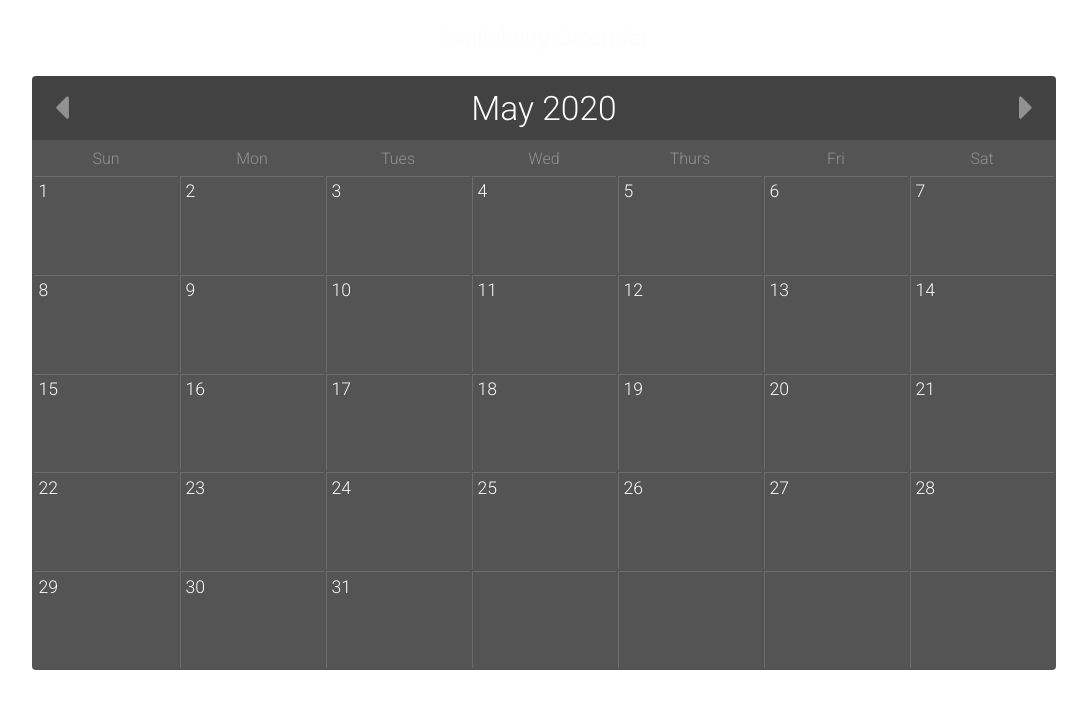
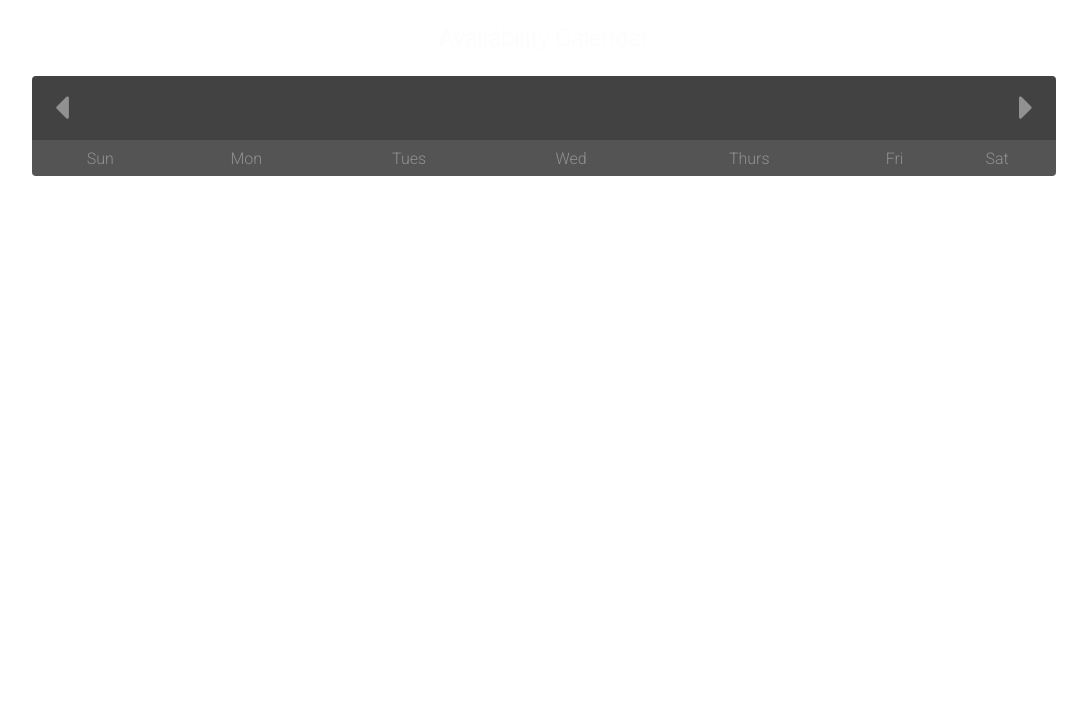
Before and after one commit to ewether/availability-calendar, a plain HTML site: page html/index.html in a window 1280 px wide. Shown: the whole page, without its empty margins (96-1183 px from the left). Drawn offline with nearby package versions, Linux system fonts and the light colour scheme.

Commit message:
restarting with cleaner code

```diff
--- a/html/index.html
+++ b/html/index.html
@@ -19,7 +19,7 @@
             <h2><i class="fas fa-caret-left"></i></h2>
           </button>
           <div class="month-year">
-            <h2 class="selected-month"></h2>
+            <h2 class="month"></h2>
             <h2 class="year"></h2>
           </div>
           <button class="nav-btn" id="right-btn">
@@ -39,53 +39,6 @@
               <th>Sat</th>
             </tr>
           </thead>
-          <tbody class="numbered-days">
-            <tr>
-              <td>1</td>
-              <td>2</td>
-              <td>3</td>
-              <td>4</td>
-              <td>5</td>
-              <td>6</td>
-              <td>7</td>
-            </tr>
-            <tr>
-              <td>8</td>
-              <td>9</td>
-              <td>10</td>
-              <td>11</td>
-              <td>12</td>
-              <td>13</td>
-              <td>14</td>
-            </tr>
-            <tr>
-              <td>15</td>
-              <td>16</td>
-              <td>17</td>
-              <td>18</td>
-              <td>19</td>
-              <td>20</td>
-              <td>21</td>
-            </tr>
-            <tr>
-              <td>22</td>
-              <td>23</td>
-              <td>24</td>
-              <td>25</td>
-              <td>26</td>
-              <td>27</td>
-              <td>28</td>
-            </tr>
-            <tr>
-              <td>29</td>
-              <td>30</td>
-              <td>31</td>
-              <td></td>
-              <td></td>
-              <td></td>
-              <td></td>
-            </tr>
-          </tbody>
         </table>
 
         <div class="bottom-border"></div>
--- a/js/scripts.js
+++ b/js/scripts.js
@@ -2,52 +2,11 @@ $(document).ready(function() {
   // all jQuery will go in here
   const leftBtn = document.getElementById('left-btn');
   const rightBtn = document.getElementById('right-btn');
-  const currentMonth = document.querySelector('.selected-month');
-  // const currentYear = document.querySelector('.year');
-  const weekDay = document.querySelectorAll('.calendar-days th');
-  const numberedDay = document.querySelectorAll('.calendar-days td');
+  const month = document.querySelector('.month');
+  const year = document.querySelector('.year');
 
   const monthArray = ["January", "February", "March", "April", "May", "June", "July", "August", "September", "October", "November", "December"];
 
-  // calendar starts on current day/month/yr
-  let currentDate = new Date();
-  // gets index number of current month and puts it into variable 'monthIndex'
-  let monthIndex = currentDate.getMonth();
-  // changes month html to the current month & year using its index in monthArray
-  let currentYear = currentDate.getFullYear();
-  currentMonth.innerHTML = monthArray[monthIndex]+' '+currentYear;
-
-    // if (currentDate.getMonth() == 11) {
-    //     let current = new Date(currentDate.getFullYear() + 1, 0, 1);
-
-    // } else {
-    //     let current = new Date(currentDate.getFullYear(), currentDate.getMonth() + 1, 1);
-    // }
-
-  // rightBtn on click -> monthIndex + 1, display that array element
-  rightBtn.addEventListener('click', function() {
-
-    if (monthIndex > 11) {
-      monthIndex = monthArray[0]+' '+currentYear + 1;
-      console.log(monthIndex);
-      currentMonth.innerHTML = monthIndex;
-    } else {
-      currentMonth.innerHTML = monthArray[monthIndex++ + 1]+' '+currentYear;
-    }
-
-  });
 
 
-    leftBtn.addEventListener('click', function() {
-
-    if (monthIndex > 11) {
-      monthIndex = monthArray[0]+' '+currentYear + 1;
-      console.log(monthIndex);
-      currentMonth.innerHTML = monthIndex;
-    } else {
-      currentMonth.innerHTML = monthArray[monthIndex-- + 1]+' '+currentYear;
-    }
-
-  });
-
 });
```
